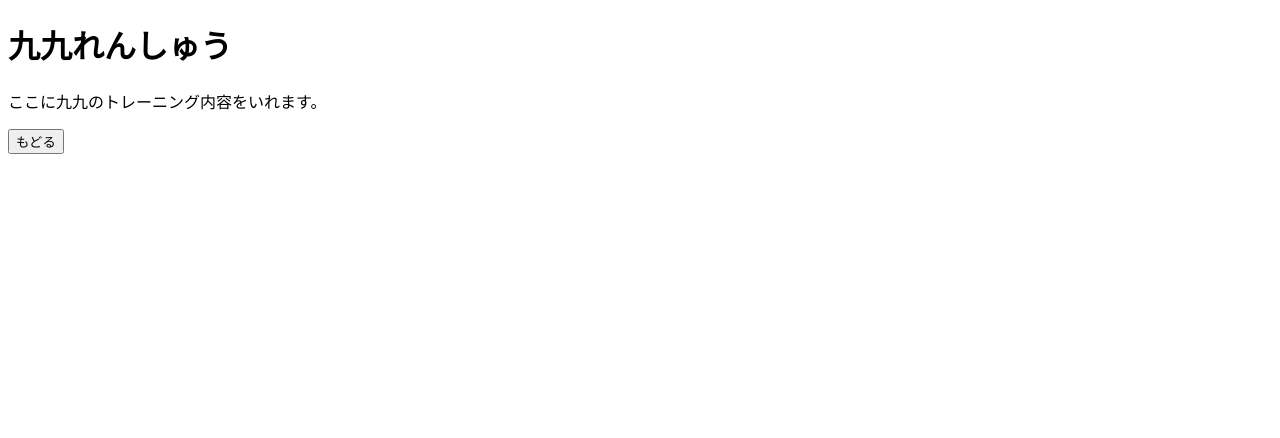
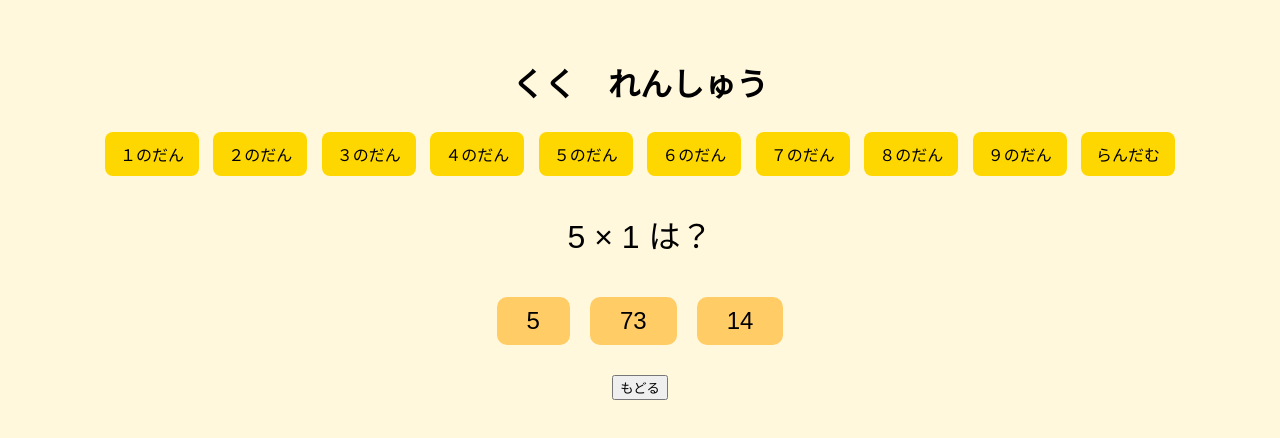
Before and after one commit to hamham1125/kazutraining, a plain HTML site: page kuku.html in a window 1280 px wide. Drawn offline with Linux system fonts and the light colour scheme.

Commit message:
Add files via upload

```diff
--- a/kuku.html
+++ b/kuku.html
@@ -2,12 +2,141 @@
 <html lang="ja">
 <head>
   <meta charset="UTF-8">
-  <title>九九れんしゅう</title>
+  <title>くく　れんしゅう</title>
+  <style>
+    body {
+      background: #fff8dc;
+      font-family: "Arial", sans-serif;
+      text-align: center;
+      padding: 30px;
+    }
+    h1 {
+      font-size: 2em;
+    }
+    .mode-buttons {
+      margin: 20px 0;
+    }
+    .mode-button {
+      font-size: 1em;
+      padding: 10px 15px;
+      margin: 5px;
+      background-color: #ffd700;
+      border: none;
+      border-radius: 8px;
+      cursor: pointer;
+    }
+    #question {
+      font-size: 2em;
+      margin: 30px 0;
+    }
+    .choice-button {
+      font-size: 1.5em;
+      padding: 10px 30px;
+      margin: 10px;
+      border: none;
+      border-radius: 10px;
+      background-color: #ffcc66;
+      cursor: pointer;
+    }
+    #result {
+      font-size: 2em;
+      margin: 20px;
+    }
+    #nextBtn {
+      display: none;
+      font-size: 1.2em;
+      padding: 10px 20px;
+      background-color: #87cefa;
+      border: none;
+      border-radius: 10px;
+      cursor: pointer;
+    }
+  </style>
 </head>
 <body>
-  <h1>九九れんしゅう</h1>
-  <p>ここに九九のトレーニング内容をいれます。</p>
 
-  <button onclick="location.href='index.html'">もどる</button>
+  <h1>くく　れんしゅう</h1>
+
+  <div class="mode-buttons">
+    <button class="mode-button" onclick="setMode(1)">１のだん</button>
+    <button class="mode-button" onclick="setMode(2)">２のだん</button>
+    <button class="mode-button" onclick="setMode(3)">３のだん</button>
+    <button class="mode-button" onclick="setMode(4)">４のだん</button>
+    <button class="mode-button" onclick="setMode(5)">５のだん</button>
+    <button class="mode-button" onclick="setMode(6)">６のだん</button>
+    <button class="mode-button" onclick="setMode(7)">７のだん</button>
+    <button class="mode-button" onclick="setMode(8)">８のだん</button>
+    <button class="mode-button" onclick="setMode(9)">９のだん</button>
+    <button class="mode-button" onclick="setMode(0)">らんだむ</button>
+  </div>
+
+  <div id="question">もんだいが　でるよ</div>
+  <div id="choices"></div>
+  <div id="result"></div>
+  <button id="nextBtn" onclick="nextQuestion()">つぎのもんだい</button>
+
+  <script>
+    let correctAnswer = 0;
+    let currentMode = 0; // 0 = ランダム, 1〜9 = その段
+
+    function setMode(mode) {
+      currentMode = mode;
+      nextQuestion();
+    }
+
+    function shuffle(array) {
+      for (let i = array.length - 1; i > 0; i--) {
+        const j = Math.floor(Math.random() * (i + 1));
+        [array[i], array[j]] = [array[j], array[i]];
+      }
+      return array;
+    }
+
+    function generateQuestion() {
+      let a = currentMode === 0 ? Math.floor(Math.random() * 9) + 1 : currentMode;
+      let b = Math.floor(Math.random() * 9) + 1;
+      correctAnswer = a * b;
+      document.getElementById("question").textContent = `${a} × ${b} は？`;
+
+      let choices = [correctAnswer];
+      while (choices.length < 3) {
+        let wrong = Math.floor(Math.random() * 81) + 1;
+        if (!choices.includes(wrong)) {
+          choices.push(wrong);
+        }
+      }
+
+      choices = shuffle(choices);
+      const choicesDiv = document.getElementById("choices");
+      choicesDiv.innerHTML = "";
+      choices.forEach(num => {
+        const btn = document.createElement("button");
+        btn.textContent = num;
+        btn.className = "choice-button";
+        btn.onclick = () => checkAnswer(num);
+        choicesDiv.appendChild(btn);
+      });
+
+      document.getElementById("result").textContent = "";
+      document.getElementById("nextBtn").style.display = "none";
+    }
+
+    function checkAnswer(selected) {
+      if (selected === correctAnswer) {
+        document.getElementById("result").textContent = "〇　せいかい！";
+      } else {
+        document.getElementById("result").textContent = "×　ざんねん";
+      }
+      document.getElementById("nextBtn").style.display = "inline-block";
+    }
+
+    function nextQuestion() {
+      generateQuestion();
+    }
+
+    // 最初はランダムで開始
+    window.onload = () => setMode(0);
+  </script>
+<button onclick="location.href='index.html'">もどる</button>
 </body>
 </html>
```
